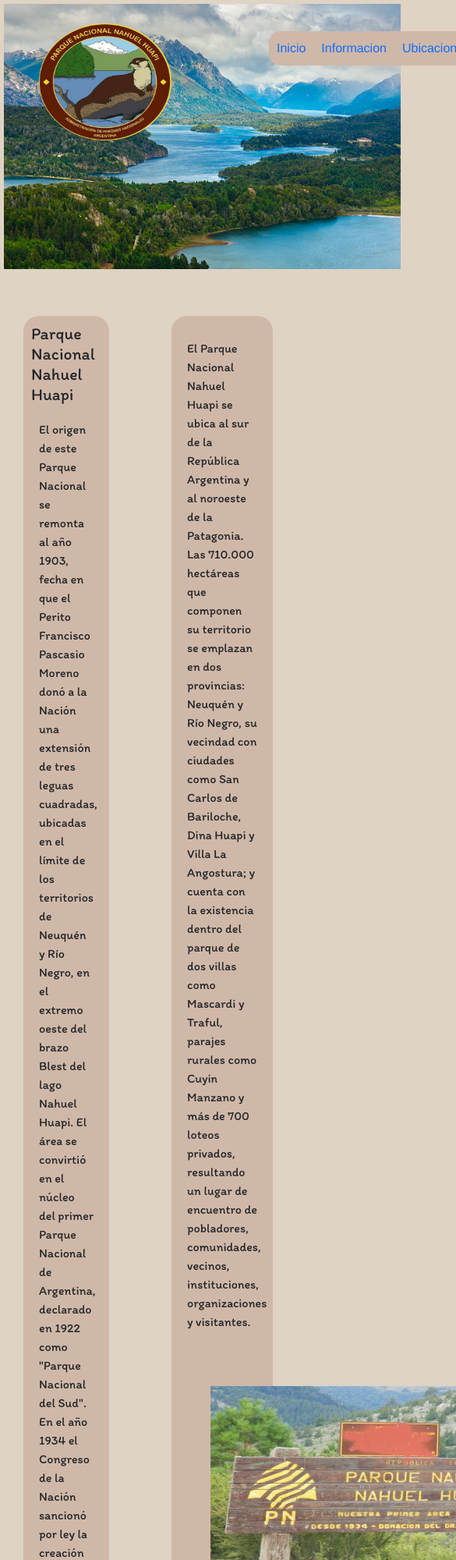
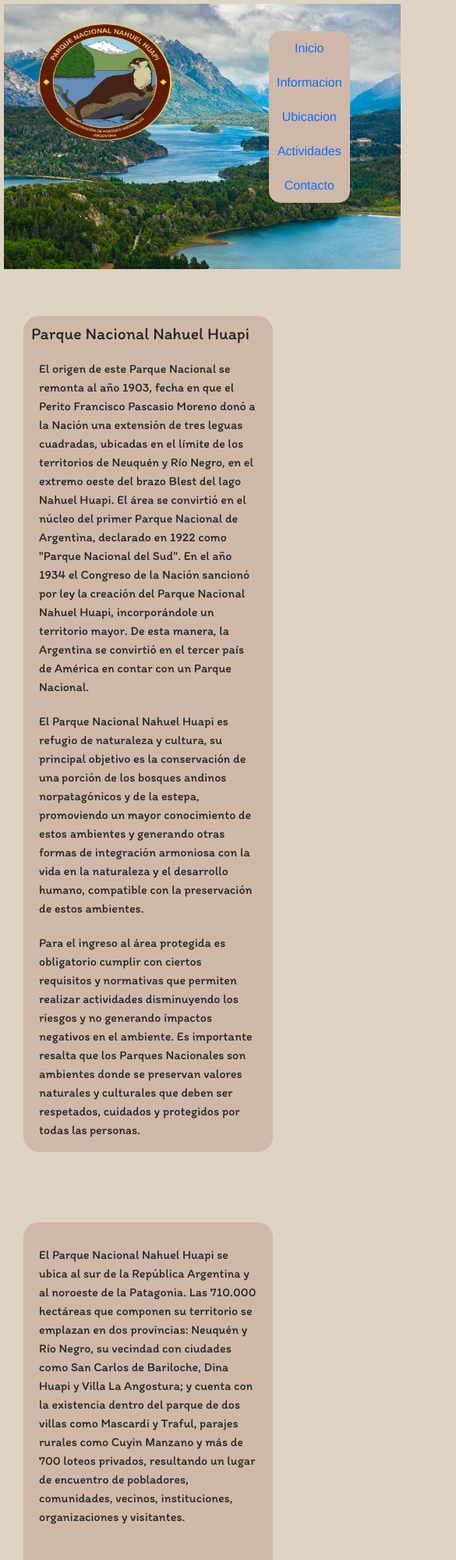
Before and after one commit to Javier-Garcia1/Proyecto, a website: page index.html in a window 390 px wide. Shown: the top 2000 px of the page at 78% size, 585 px wide, since content can reach past the window. Drawn offline with nearby package versions, Linux system fonts and the light colour scheme.

Commit message:
terminado

```diff
--- a/css/estilos.css
+++ b/css/estilos.css
@@ -151,6 +151,29 @@ h4 {
   font-family: "Itim", cursive;
   font-size: 18px;
   margin-left: 10px; }
+
+@media screen and (max-width: 768px) {
+  body {
+    grid-template-rows: 1fr 1fr 1fr 1fr 1fr;
+    grid-template-areas: "header header header header"
+ "section-1 section-1 section-1 section-1"
+ "aside aside aside aside"
+ "nav nav nav nav"
+ "footer footer footer footer"; }
+  .Menu {
+    display: flex;
+    flex-direction: column; }
+  .imagencircuito {
+    width: 450px;
+    height: 150px;
+    margin-left: 80px;
+    margin-top: 50px;
+    margin-bottom: 50px; }
+  .aside {
+    margin-left: 30px; }
+  .Imagen-fotos {
+    width: 650px;
+    margin-left: 30px; } }
 
 .bodyinformacion {
   margin: 0%;
@@ -309,6 +332,12 @@ h4 {
   font-family: 'Itim', cursive;
   font-size: 18px; }
 
+@media screen and (max-width: 768px) {
+  .mapa {
+    width: 600px; }
+  .mapa1 {
+    width: 600px; } }
+
 .bodyactividades {
   display: grid;
   grid-auto-columns: 1fr;
@@ -385,6 +414,12 @@ h4 {
 .textoactividades {
   margin-left: 15px; }
 
+@media screen and (max-width: 768px) {
+  .menu-actividades {
+    display: flex;
+    flex-direction: column;
+    margin-top: 20px; } }
+
 .bodycontacto {
   padding: 0%;
   margin: 0%;
```
